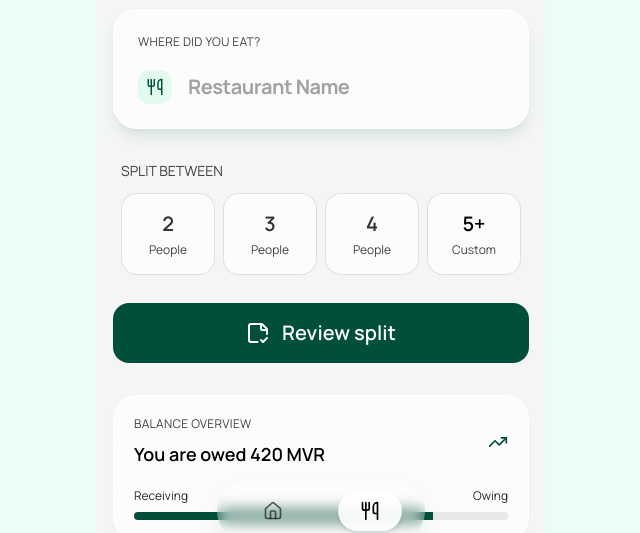
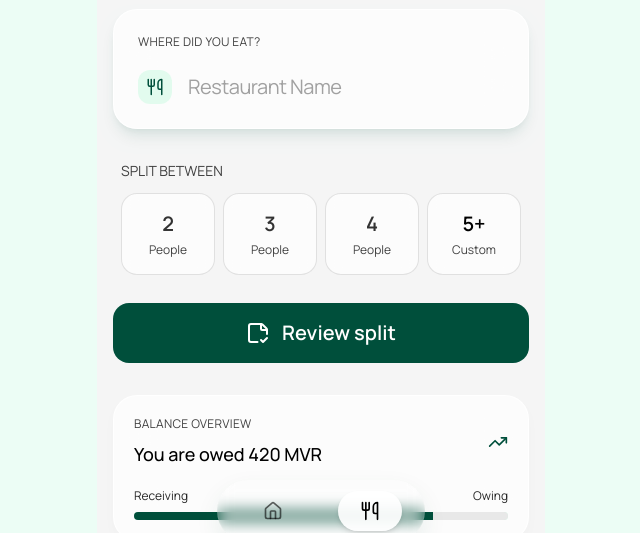
Before and after one commit to Rahil69/Split-website, a React (Vite) app: page / in a window 1280 px wide. Shown: the part 234-767 px from the top of the page, without its empty margins (319-959 px from the left). Built offline with nearby package versions, Linux system fonts and the light colour scheme.

Commit message:
Font consistencies

```diff
--- a/src/pages/Split.jsx
+++ b/src/pages/Split.jsx
@@ -41,7 +41,7 @@ export const Split = ({ setActivePage }) => {
     const defaultAmount = billAmount ? Number(billAmount) / count : 0;
 
     const newParticipants = Array.from({ length: count }, (_, index) => ({
-      name: `folk ${index + 1}`,
+      name: `Person ${index + 1}`,
       borrowedOpen: false,
       borrowedFrom: "",
       amount: defaultAmount.toFixed(2),
@@ -99,11 +99,11 @@ export const Split = ({ setActivePage }) => {
           WHERE DID YOU EAT?
         </p>
 
-        <div className="flex items-center gap-4 text-xl font-bold tracking-wide">
+        <div className="flex items-center gap-4 text-xl font-thin tracking-wide">
           <div className="rounded-xl bg-emerald-100/60 p-2">
             <Utensils size={18} className="text-emerald-900" />
           </div>
-          <p className="text-neutral-700">
+          <p className="text-neutral-700 ">
             <input
               type="text"
               placeholder="Restaurant Name "
@@ -163,8 +163,8 @@ export const Split = ({ setActivePage }) => {
 
       {peopleCount && (
         <div className="mt-6 rounded-3xl border border-white/80 bg-white/70 px-6 py-6 backdrop-blur-xl">
-          <h2 className="text-xl font-semibold text-black">Participants</h2>
-          <p className="mt-1 text-sm text-neutral-700">
+          <h2 className="text-xl  text-black">Participants</h2>
+          <p className="mt-1 text-sm text-neutral-600">
             Add who joined the bill
           </p>
           <div className="mt-5">
@@ -180,9 +180,7 @@ export const Split = ({ setActivePage }) => {
                     </div>
 
                     <div>
-                      <p className="font-semibold text-black">
-                        {participant.name}
-                      </p>
+                      <p className="font-thin text-black">{participant.name}</p>
                     </div>
                   </div>
 
@@ -193,7 +191,7 @@ export const Split = ({ setActivePage }) => {
 
                 <button
                   onClick={() => toggleBorrowed(index)}
-                  className="mt-4 flex w-full items-center justify-between rounded-2xl bg-neutral-100 px-4 py-2.5 !text-sm !font-medium text-black hover:cursor-pointer"
+                  className="mt-4 flex w-full items-center justify-between rounded-2xl bg-neutral-100 px-4 py-2.5 !text-sm !font-thin text-black hover:cursor-pointer"
                 >
                   <span>BORROWED?</span>
                   <ChevronDown size={15} />
@@ -258,11 +256,11 @@ export const Split = ({ setActivePage }) => {
       <div className="mt-8 rounded-3xl border border-white/80 bg-white/70 px-5 py-5 backdrop-blur-xl shadow-[0_6px_14px_rgba(0,0,0,0.02)]">
         <div className="flex items-center justify-between">
           <div>
-            <p className="text-xs tracking-wide text-neutral-700">
+            <p className="text-xs !font-thin tracking-wide text-neutral-700">
               BALANCE OVERVIEW
             </p>
 
-            <p className="mt-2 text-lg font-semibold text-black">
+            <p className="mt-2 text-lg font-medium text-black">
               You are owed 420 MVR
             </p>
           </div>
```
